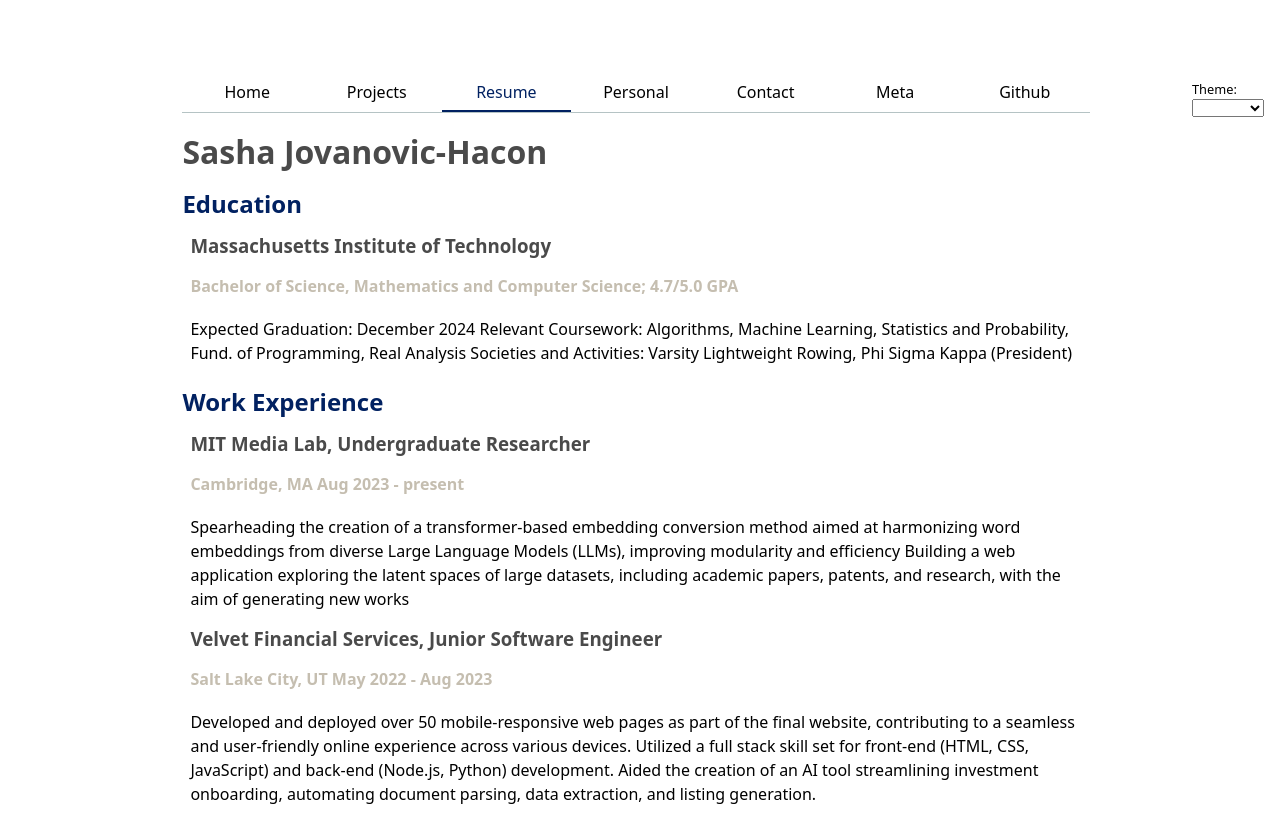
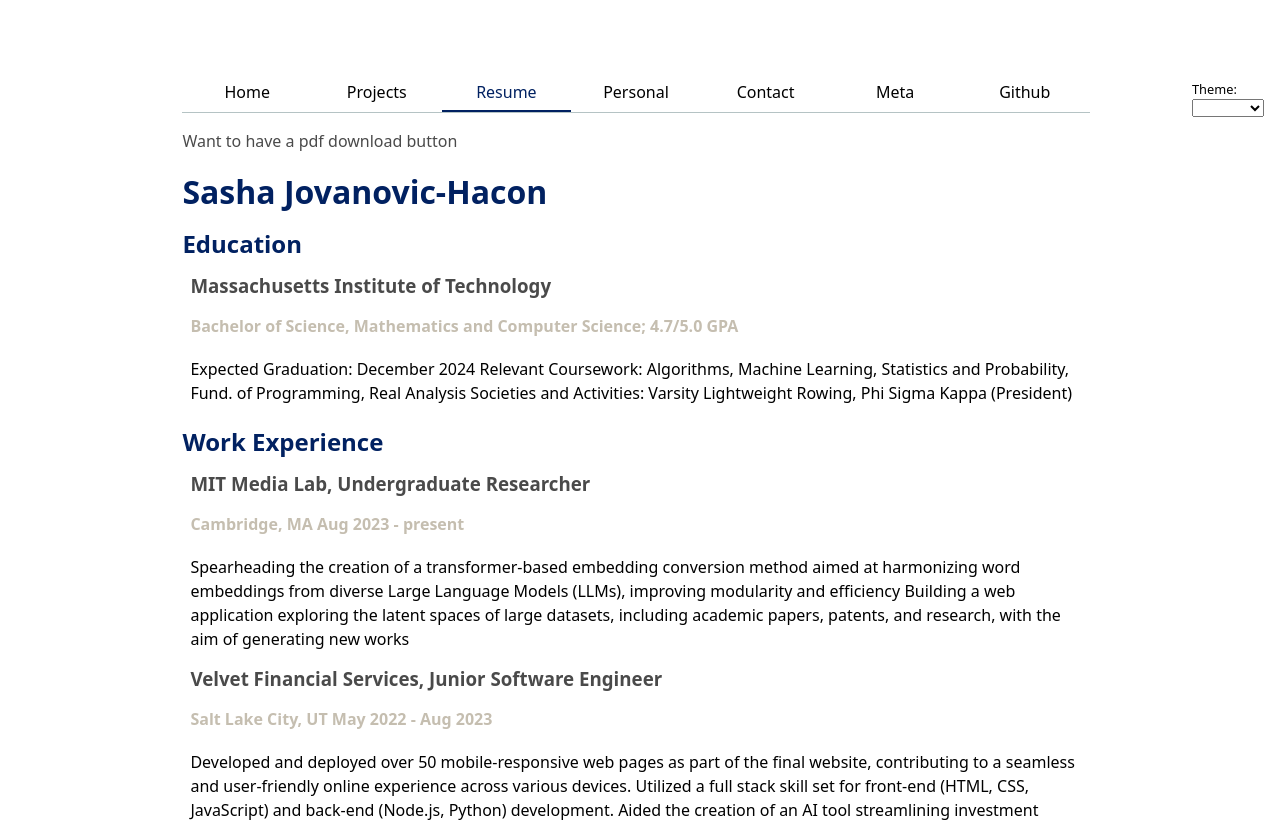
Before and after one commit to sashajh2/sasha-website, a SvelteKit app: page /resume in a window 1280 px wide. Shown: the top 822 px of the page. Built offline with nearby package versions, Linux system fonts and the light colour scheme.

Commit message:
commenting in more changes

```diff
--- a/src/lib/global.css
+++ b/src/lib/global.css
@@ -75,3 +75,7 @@
     background: var(--color); /* Use the same color variable as defined for circles */
     flex-shrink: 0;
 }
+
+h1 {
+    color: var(--primary)
+}
--- a/src/routes/contact/+page.svelte
+++ b/src/routes/contact/+page.svelte
@@ -2,6 +2,9 @@
 	<title>Contact me</title>
 </svelte:head>
 <h1>Contact Us</h1>
+<p>
+    IDEAS: 1. Want to have links to IG, Linkedin, and email with icons, followed by form
+</p>
 <form
     action="mailto:ajovanov@mit.edu"
     method="POST"
--- a/src/routes/projects/+page.svelte
+++ b/src/routes/projects/+page.svelte
@@ -53,16 +53,23 @@
     let projectsByYear;
 
 </script>
+<style>
+    h1 {
+        color: var(--primary)
+    }
+</style>
 <svelte:head>
 	<title>Projects</title>
 </svelte:head>
+<h1>Projects</h1>
+<p> Want to add buttons to filter by skill</p>
 <input
     type="search"
     bind:value={query}
     aria-label="Search projects"
     placeholder="🔍 Search projects…" />
 
-<div style="margin-top: 10px;">
+<div style="margin-top: 20px;">
     {#each Object.entries(groupedProjectsObject) as [year, projects]}
         <ProjectSection year={year} projects={projects}/>
     {/each}
--- a/src/routes/resume/+page.svelte
+++ b/src/routes/resume/+page.svelte
@@ -1,7 +1,7 @@
 <style>
     @import url("$lib/global.css");
     h1 {
-       color: var(--text);
+       color: var(--primary);
     }
     h2 {
        color: var(--primary);
@@ -31,6 +31,7 @@
 <svelte:head>
 	<title>Resume</title>
 </svelte:head>
+<p>Want to have a pdf download button</p>
 <h1>Sasha Jovanovic-Hacon</h1>
 <div class="section">
         <h2>Education</h2>
```
